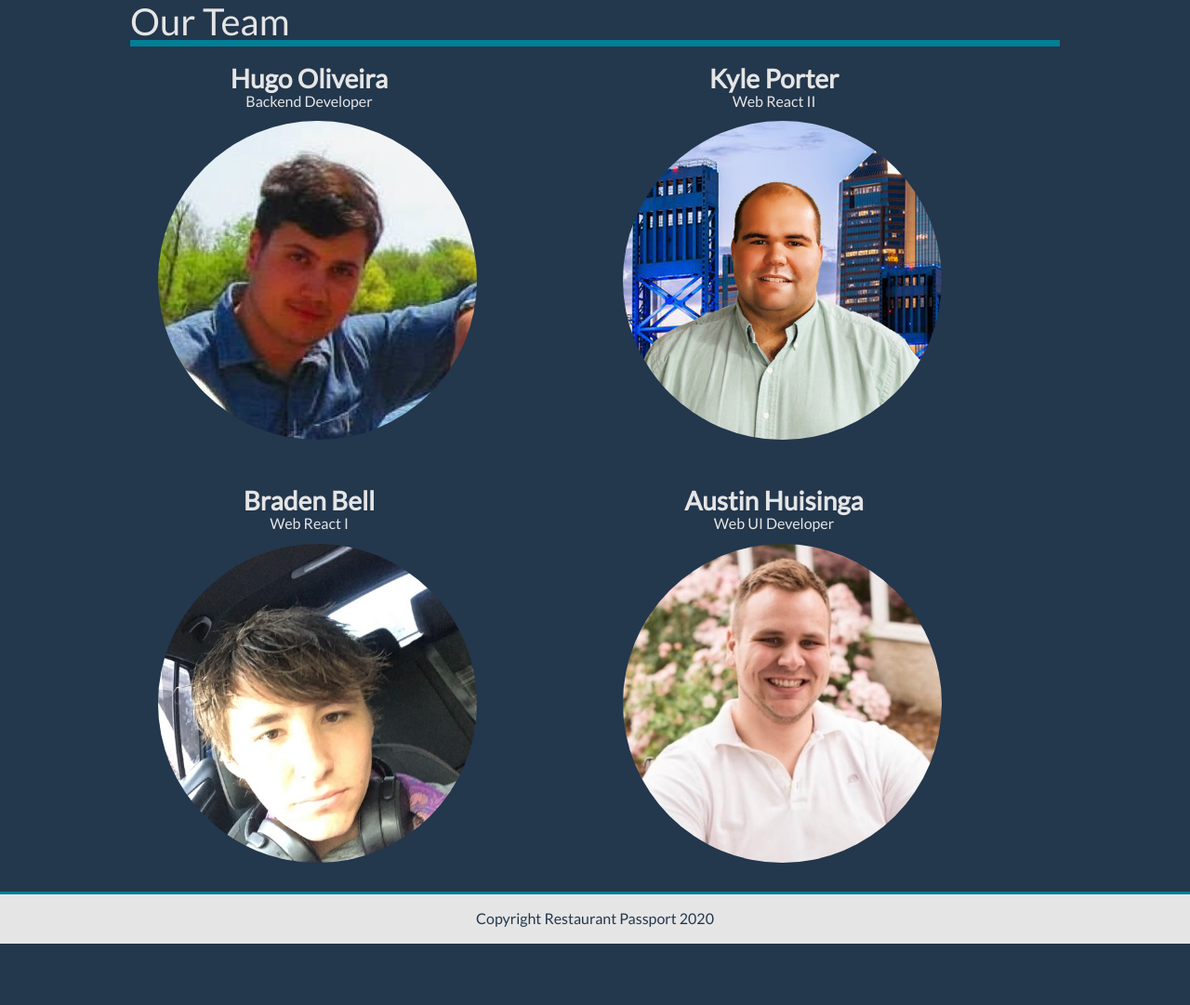
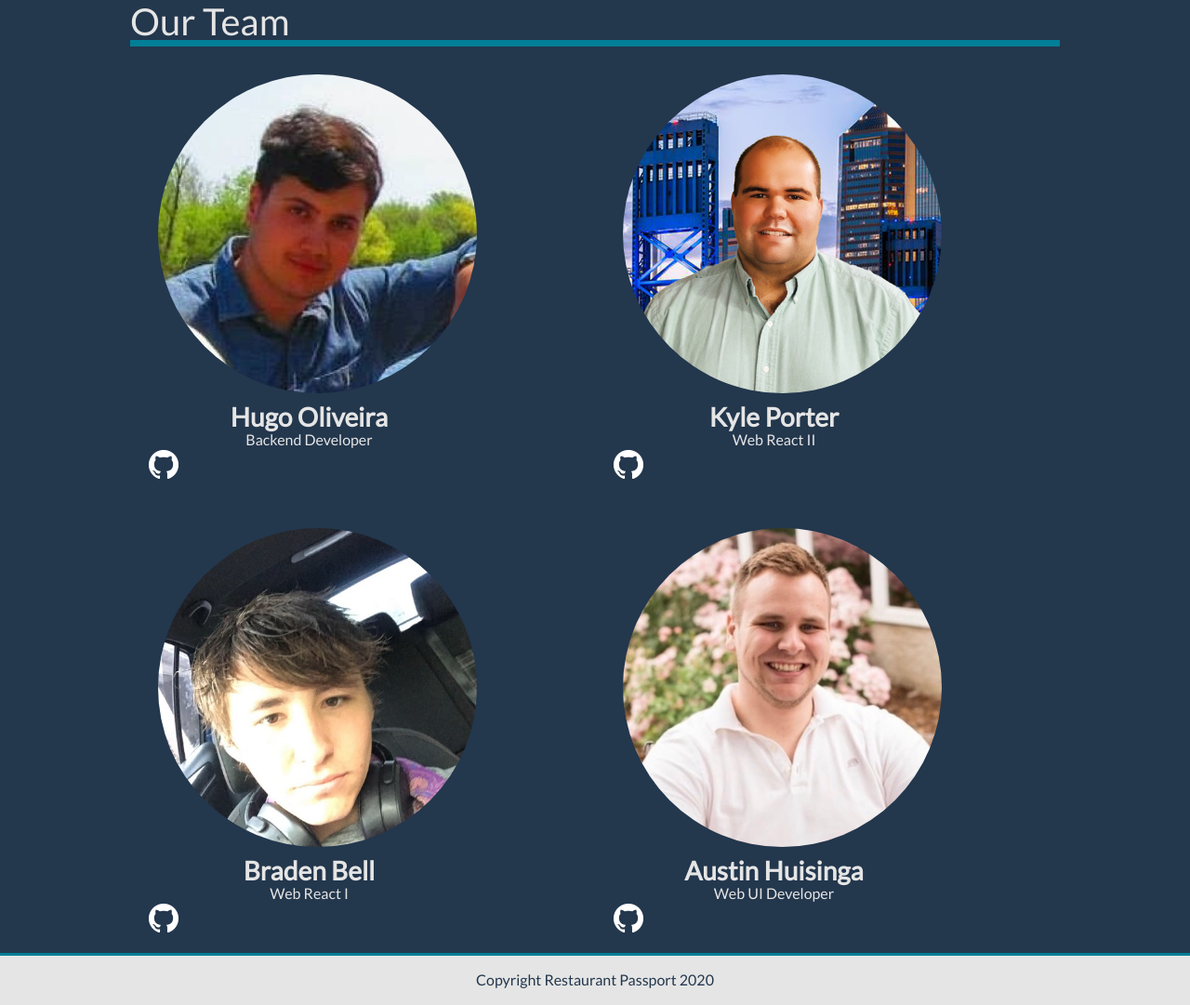
Before and after one commit to Restaurant-Passport-3/WebUI-RestaurantPassport3, a plain HTML site: page about.html in a window 1280 px wide. Shown: the part 94-1175 px from the top of the page at 93% size. Before the commit the page ends 1109 px from the top, so only its background shows below. Drawn offline with Linux system fonts and the light colour scheme.

Commit message:
about us nearly complete

```diff
--- a/about.html
+++ b/about.html
@@ -30,27 +30,36 @@
 
     <div class="members-container">
       <div class="team-member">
+        <img src="img/ho.jpg" class="team-img">
         <h3>Hugo Oliveira</h3>
         <p>Backend Developer</p>
-        <img src="img/ho.jpg">
+        <div class="git2">
+          <img src="icons/GitHub-Mark-Light-32px.png" class="git">
+        </div>
       </div>
 
       <div class="team-member">
+        <img src="img/kp.jpg" class="team-img">
         <h3>Kyle Porter</h3>
         <p>Web React II</p>
-        <img src="img/kp.jpg">
+        <img src="icons/GitHub-Mark-Light-32px.png" class="git">
+
       </div>
 
       <div class="team-member">
+        <img src="img/bb.jpg" class="team-img">
         <h3>Braden Bell</h3>
         <p>Web React I</p>
-        <img src="img/bb.jpg">
+        <img src="icons/GitHub-Mark-Light-32px.png" class="git">
+
       </div>
 
       <div class="team-member">
+        <img src="img/ah.jpg" class="team-img">
         <h3>Austin Huisinga</h3>
         <p>Web UI Developer</p>
-        <img src="img/ah.jpg">
+        <img src="icons/GitHub-Mark-Light-32px.png" class="git">
+
       </div>
     </div>
   </div>
--- a/less/about-us.less
+++ b/less/about-us.less
@@ -5,12 +5,25 @@
     display: flex;
     flex-wrap: wrap;
 
+    @media @phone {
+      flex-direction: column;
+    }
+
     div {
       width: 50%;
+
+
+      @media @phone {
+        width: 100%;
+      }
 
       h3, p {
         width: 75%;
         text-align: center;
+
+        @media @phone {
+          width: 90%;
+        }
       }
 
       h3 {
@@ -19,31 +32,36 @@
         @media @smalltablet {
           font-size: 2.25rem;
         }
-
-        @media @phone {
-          font-size: 1.75rem;
-        }
       }
 
       p {
         @media @smalltablet {
           font-size: 1.4rem;
         }
-
-        @media @phone{
-          font-size: 1.25rem;
-        }
       }
 
-      img {
+      .git2 {
+
+      }
+
+      .team-img {
         border: 1px solid @navy;
         border-radius: 200px;
         margin: 2%;
         width: 75%;
+
+        @media @phone {
+          width: 90%;
+          margin: 0 auto;
+        }
       }
     }
   }
   .team-member {
     padding: 2%;
+
+      @media @phone {
+      padding: 4%;
+  }
   }
 }
--- a/less/home-page.less
+++ b/less/home-page.less
@@ -70,9 +70,7 @@
         max-width: 60%;
         margin-right: 1%;
 
-        @media @tablet {
 
-        }
 
         @media @smalltablet {
           display: none;
@@ -82,8 +80,12 @@
           border: 2px solid @off-white;
           border-radius: 15px;
 
+          @media @tablet {
+            width: 100%;
+          }
+
           @media @smalltablet {
-            margin-right: 2%;
+
           }
         }
       }
```
Also changed, not shown: css/index.css, icons/GitHub-Mark-Light-32px.png (added).
